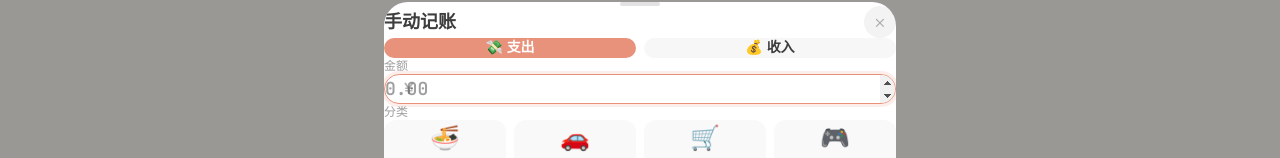
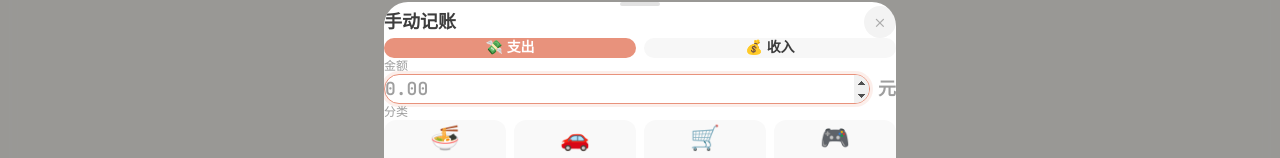
Before and after one commit to xiao-098/MoneyApk, a React (Vite) app: page / in a window 1280 px wide. Both pictures are taken after a click on the button 1232 px from the left and 692 px from the top of the page. Shown: the part 396-554 px from the top of the page. Built offline with nearby package versions, Linux system fonts and the light colour scheme; no server answers; a web font is replaced by a local one.

Commit message:
fix: ¥符号改为数字后面的'元'字，避免重叠

```diff
--- a/src/components/AddRecordModal.jsx
+++ b/src/components/AddRecordModal.jsx
@@ -131,23 +131,23 @@ export default function AddRecordModal({ onClose, onSave }) {
               <label className="text-xs text-ink/50 font-medium mb-2 block">
                 金额
               </label>
-              <div className="relative">
-                <span
-                  className="absolute left-5 top-1/2 -translate-y-1/2 text-base font-bold pointer-events-none"
-                  style={{ color: 'rgba(61,61,61,0.4)' }}
-                >
-                  ¥
-                </span>
+              <div className="flex items-center gap-2">
                 <input
                   type="number"
                   value={amount}
                   onChange={(e) => setAmount(e.target.value)}
                   placeholder="0.00"
-                  className="input-doodle pl-12 text-lg font-mono font-bold"
+                  className="input-doodle flex-1 text-lg font-mono font-bold"
                   min="0"
                   step="0.01"
                   autoFocus
                 />
+                <span
+                  className="text-lg font-bold flex-shrink-0"
+                  style={{ color: 'rgba(61,61,61,0.5)' }}
+                >
+                  元
+                </span>
               </div>
             </div>
 
--- a/src/components/SavingsGoal.jsx
+++ b/src/components/SavingsGoal.jsx
@@ -117,19 +117,22 @@ export default function SavingsGoal() {
               <label className="text-xs text-ink/50 font-medium mb-1.5 block">
                 目标金额
               </label>
-              <div className="relative">
-                <span className="absolute left-5 top-1/2 -translate-y-1/2 text-base font-bold pointer-events-none" style={{ color: 'rgba(61,61,61,0.4)' }}>
-                  ¥
-                </span>
+              <div className="flex items-center gap-2">
                 <input
                   type="number"
                   value={targetAmount}
                   onChange={(e) => setTargetAmount(e.target.value)}
                   placeholder="0.00"
-                  className="input-doodle pl-12 text-sm font-mono"
+                  className="input-doodle flex-1 text-sm font-mono"
                   min="0"
                   step="0.01"
                 />
+                <span
+                  className="text-sm font-bold flex-shrink-0"
+                  style={{ color: 'rgba(61,61,61,0.5)' }}
+                >
+                  元
+                </span>
               </div>
             </div>
 
```
